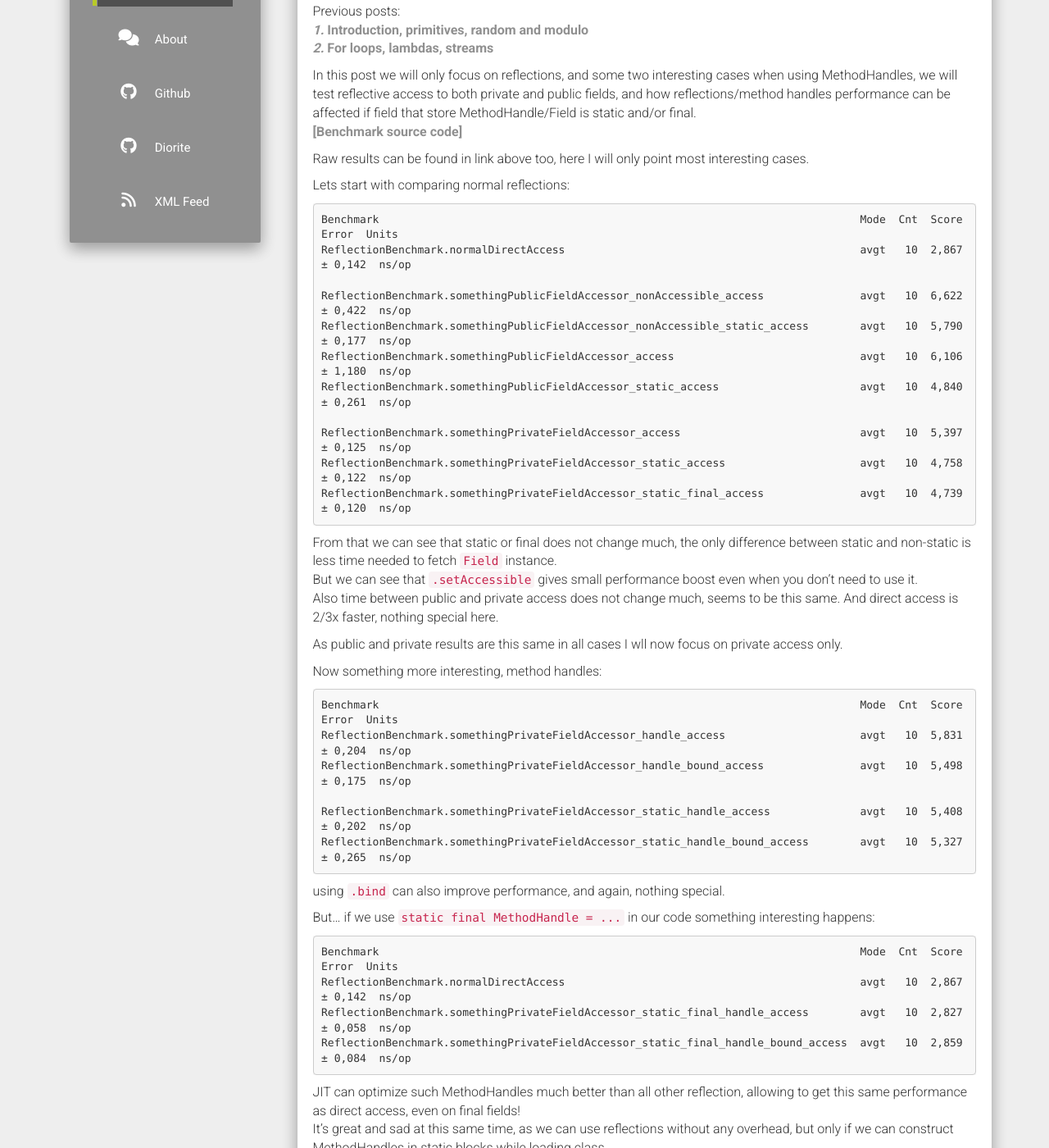
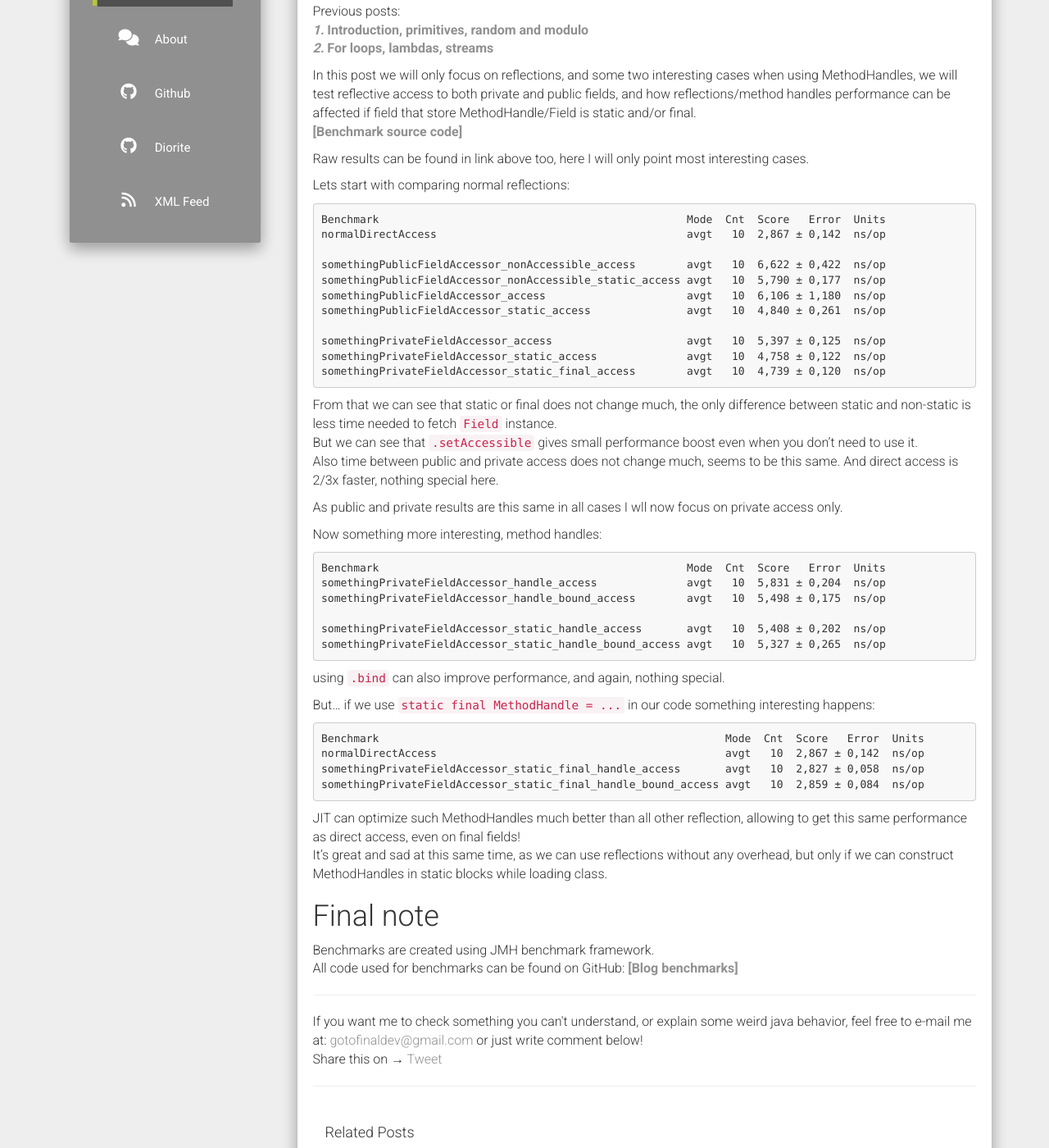
Before and after one commit to GotoFinal/blog, a Jekyll site: the page built from _posts/2017-09-17-performance-of-java-3.md, in a window 1280 px wide and 1400 px high, scrolled down 336 px. Shown: the whole window at 82% size. Built offline with Jekyll 4.4.1, drawn with Linux system fonts in a browser that asks for light colours; nearby versions of some CDN libraries; comment, search, counter and statistics services are not loaded.

Commit message:
Performance of java, part 3 - fix readability of benchmarks

````diff
--- a/_posts/2017-09-17-performance-of-java-3.md
+++ b/_posts/2017-09-17-performance-of-java-3.md
@@ -18,17 +18,17 @@ Raw results can be found in link above too, here I will only point most interest
 
 Lets start with comparing normal reflections:
 ```
-Benchmark                                                                           Mode  Cnt  Score   Error  Units
-ReflectionBenchmark.normalDirectAccess                                              avgt   10  2,867 ± 0,142  ns/op
+Benchmark                                                Mode  Cnt  Score   Error  Units
+normalDirectAccess                                       avgt   10  2,867 ± 0,142  ns/op
 
-ReflectionBenchmark.somethingPublicFieldAccessor_nonAccessible_access               avgt   10  6,622 ± 0,422  ns/op
-ReflectionBenchmark.somethingPublicFieldAccessor_nonAccessible_static_access        avgt   10  5,790 ± 0,177  ns/op
-ReflectionBenchmark.somethingPublicFieldAccessor_access                             avgt   10  6,106 ± 1,180  ns/op
-ReflectionBenchmark.somethingPublicFieldAccessor_static_access                      avgt   10  4,840 ± 0,261  ns/op
+somethingPublicFieldAccessor_nonAccessible_access        avgt   10  6,622 ± 0,422  ns/op
+somethingPublicFieldAccessor_nonAccessible_static_access avgt   10  5,790 ± 0,177  ns/op
+somethingPublicFieldAccessor_access                      avgt   10  6,106 ± 1,180  ns/op
+somethingPublicFieldAccessor_static_access               avgt   10  4,840 ± 0,261  ns/op
 
-ReflectionBenchmark.somethingPrivateFieldAccessor_access                            avgt   10  5,397 ± 0,125  ns/op
-ReflectionBenchmark.somethingPrivateFieldAccessor_static_access                     avgt   10  4,758 ± 0,122  ns/op
-ReflectionBenchmark.somethingPrivateFieldAccessor_static_final_access               avgt   10  4,739 ± 0,120  ns/op
+somethingPrivateFieldAccessor_access                     avgt   10  5,397 ± 0,125  ns/op
+somethingPrivateFieldAccessor_static_access              avgt   10  4,758 ± 0,122  ns/op
+somethingPrivateFieldAccessor_static_final_access        avgt   10  4,739 ± 0,120  ns/op
 ```
 From that we can see that static or final does not change much, the only difference between static and non-static is less time needed to fetch `Field` instance.
 But we can see that `.setAccessible` gives small performance boost even when you don't need to use it.
@@ -39,21 +39,21 @@ As public and private results are this same in all cases I wll now focus on priv
 
 Now something more interesting, method handles:
 ```
-Benchmark                                                                           Mode  Cnt  Score   Error  Units
-ReflectionBenchmark.somethingPrivateFieldAccessor_handle_access                     avgt   10  5,831 ± 0,204  ns/op
-ReflectionBenchmark.somethingPrivateFieldAccessor_handle_bound_access               avgt   10  5,498 ± 0,175  ns/op
+Benchmark                                                Mode  Cnt  Score   Error  Units
+somethingPrivateFieldAccessor_handle_access              avgt   10  5,831 ± 0,204  ns/op
+somethingPrivateFieldAccessor_handle_bound_access        avgt   10  5,498 ± 0,175  ns/op
 
-ReflectionBenchmark.somethingPrivateFieldAccessor_static_handle_access              avgt   10  5,408 ± 0,202  ns/op
-ReflectionBenchmark.somethingPrivateFieldAccessor_static_handle_bound_access        avgt   10  5,327 ± 0,265  ns/op
+somethingPrivateFieldAccessor_static_handle_access       avgt   10  5,408 ± 0,202  ns/op
+somethingPrivateFieldAccessor_static_handle_bound_access avgt   10  5,327 ± 0,265  ns/op
 ```
 using `.bind` can also improve performance, and again, nothing special.
 
 But... if we use `static final MethodHandle = ...` in our code something interesting happens:
 ```
-Benchmark                                                                           Mode  Cnt  Score   Error  Units
-ReflectionBenchmark.normalDirectAccess                                              avgt   10  2,867 ± 0,142  ns/op
-ReflectionBenchmark.somethingPrivateFieldAccessor_static_final_handle_access        avgt   10  2,827 ± 0,058  ns/op
-ReflectionBenchmark.somethingPrivateFieldAccessor_static_final_handle_bound_access  avgt   10  2,859 ± 0,084  ns/op
+Benchmark                                                      Mode  Cnt  Score   Error  Units
+normalDirectAccess                                             avgt   10  2,867 ± 0,142  ns/op
+somethingPrivateFieldAccessor_static_final_handle_access       avgt   10  2,827 ± 0,058  ns/op
+somethingPrivateFieldAccessor_static_final_handle_bound_access avgt   10  2,859 ± 0,084  ns/op
 ```
 JIT can optimize such MethodHandles much better than all other reflection, allowing to get this same performance as direct access, even on final fields!
 It's great and sad at this same time, as we can use reflections without any overhead, but only if we can construct MethodHandles in static blocks while loading class.
````
